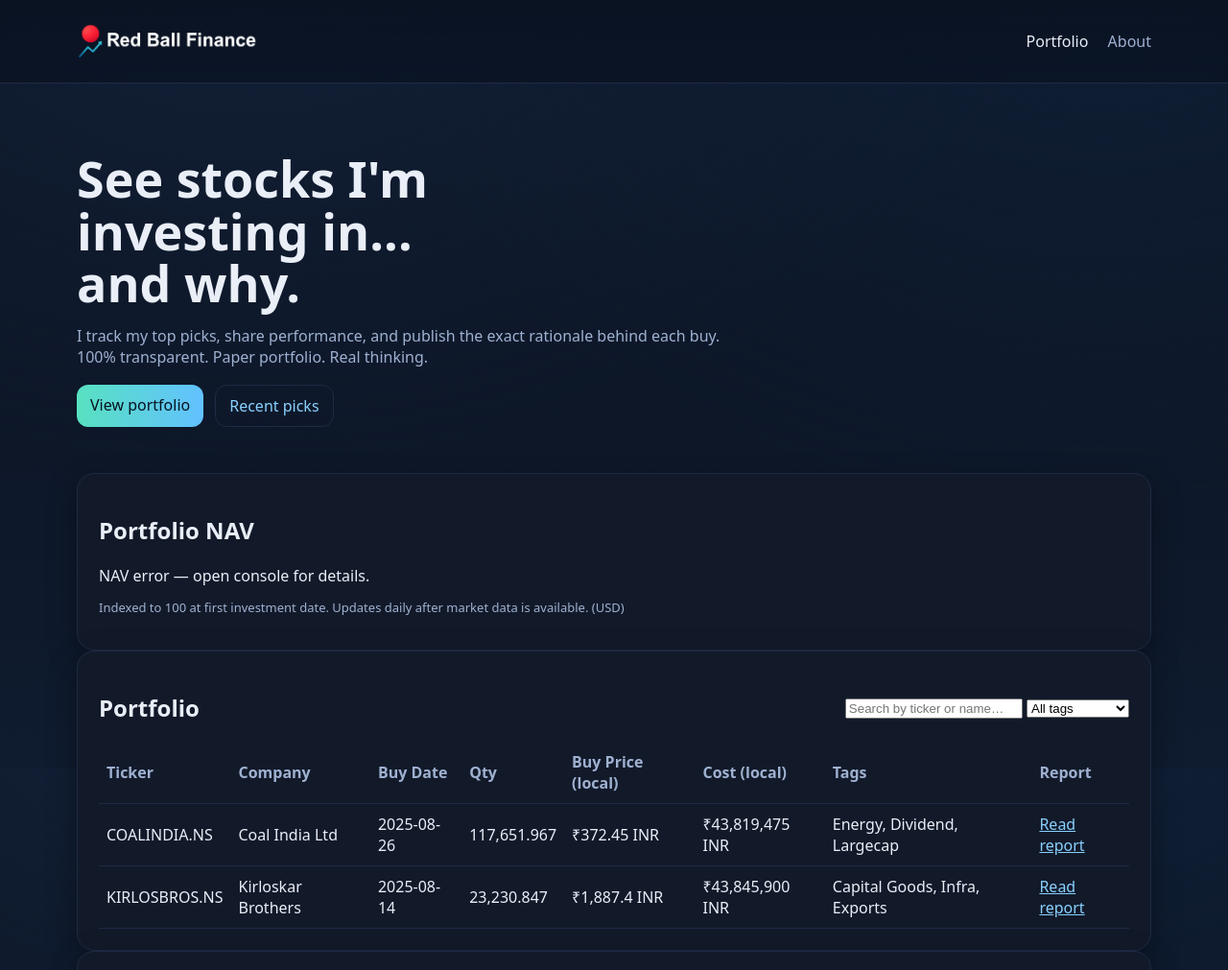
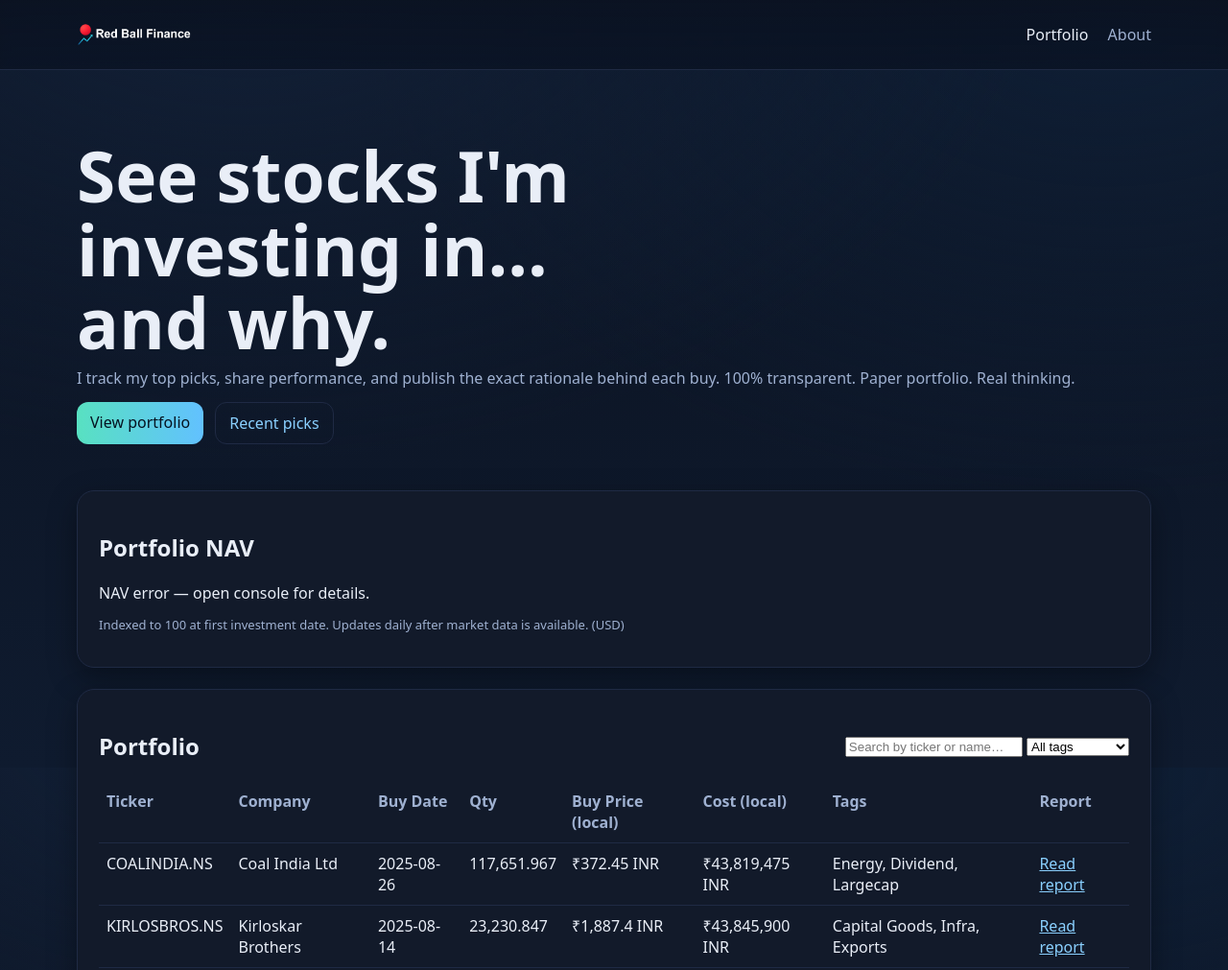
Before and after one commit to aryapanjwani7-coder/redballfinance, a plain HTML site: page index.html in a window 1280 px wide. Shown: the top 1011 px of the page at 96% size. Drawn offline with nearby package versions, Linux system fonts and the light colour scheme.

Commit message:
Update styles.css

```diff
--- a/styles.css
+++ b/styles.css
@@ -1,12 +1,12 @@
 /* --- Theme tokens --- */
 :root{
-  --bg-1:#0b1220;   /* deep navy */
-  --bg-2:#0f1b2f;   /* slightly lighter navy */
+  --bg-1:#0b1220;
+  --bg-2:#0f1b2f;
   --card:#121a2a;
   --border:#1f2a44;
   --text:#e9eef7;
   --muted:#9fb1d1;
-  --link:#8ad0ff;   /* link color */
+  --link:#8ad0ff;
   --link-hover:#b6e3ff;
   --accent:#62c1ff;
   --green:#00d09c;
@@ -14,7 +14,6 @@
   --shadow:0 10px 30px rgba(0,0,0,.35);
 }
 
-/* Smooth site-wide gradient (fixes the sharp background cut) */
 html,body{height:100%}
 body{
   margin:0;
@@ -27,15 +26,10 @@ body{
   font-family: ui-sans-serif, system-ui, -apple-system, Segoe UI, Roboto, "Helvetica Neue", Arial, "Apple Color Emoji","Segoe UI Emoji";
 }
 
-/* Containers & cards */
 .container{max-width:1120px;margin:0 auto;padding:24px}
-.card{
-  background:var(--card);
-  border:1px solid var(--border);
-  border-radius:18px;
-  padding:22px 22px;
-  box-shadow:var(--shadow);
-}
+
+/* Add breathing room between stacked cards */
+.card{margin:0 0 22px 0;background:var(--card);border:1px solid var(--border);border-radius:18px;padding:22px 22px;box-shadow:var(--shadow)}
 .card.soft{padding:16px 18px}
 .section-head{display:flex;align-items:center;justify-content:space-between;gap:16px}
 
@@ -47,24 +41,32 @@ body{
   border-bottom:1px solid var(--border);
 }
 .header-inner{display:flex;align-items:center;justify-content:space-between}
-.logo{height:38px;width:auto;display:block}
+.logo-wrap{display:block;line-height:0}
+/* Make the logo ~15% of the container width, without changing header height */
+.logo{width:15%;min-width:120px;max-width:220px;height:auto;display:block}
 .nav a{margin-left:16px;text-decoration:none;color:var(--muted)}
 .nav a.active{color:var(--text)}
 .nav a:hover{color:var(--link-hover)}
 
-/* Hero */
+/* Hero — two-column on desktop, stacked on mobile */
 .hero{padding:48px 0}
-.hero h1{font-size:52px;line-height:1.05;margin:0 0 10px}
-.hero-sub{color:var(--muted);max-width:680px}
-.hero-cta{display:flex;gap:12px;margin-top:18px}
+.hero-grid{display:grid;grid-template-columns:1.2fr 1fr;align-items:center;gap:32px}
+.hero h1{font-size:73px; /* ~40% bigger than 52px */ line-height:1.05;margin:0 0 8px}
+.hero-sub{color:var(--muted);margin:0 0 14px}
+.hero-cta{display:flex;gap:12px;margin-top:12px}
 .btn{border-radius:12px;padding:10px 14px;border:1px solid var(--border);text-decoration:none}
 .btn.primary{background:linear-gradient(90deg,#58e1c1,#62c1ff);color:#051321;border:none}
 .btn.ghost{color:var(--link);background:transparent}
 
+@media (max-width: 880px){
+  .hero-grid{grid-template-columns:1fr}
+  .logo{width:28%;max-width:220px}
+}
+
 /* Table */
 .table-wrap{overflow:auto}
 table{width:100%;border-collapse:collapse}
-th,td{padding:10px 8px;border-bottom:1px solid var(--border);text-align:left}
+th,td{padding:10px 8px;border-bottom:1px solid var(--border);text-align:left;vertical-align:top}
 thead th{color:var(--muted);font-weight:600}
 
 /* Grid cards */
@@ -72,10 +74,10 @@ thead th{color:var(--muted);font-weight:600}
 .card-link{text-decoration:none;color:inherit;display:block}
 .card-link:hover{outline:1px solid var(--border)}
 
-/* Links — remove purple visited state */
+/* Links — keep visited color same (no purple) */
 a{color:var(--link)}
 a:hover{color:var(--link-hover)}
-a:visited{color:var(--link)} /* <— fix the purple visited color */
+a:visited{color:var(--link)}
 
 /* Misc */
 .meta{color:var(--muted);font-size:14px}
@@ -88,3 +90,9 @@ a:visited{color:var(--link)} /* <— fix the purple visited color */
 /* Stock page */
 .stock-header{display:flex;align-items:center;justify-content:space-between}
 .prose p{line-height:1.6}
+
+/* Footer */
+.site-footer{border-top:1px solid var(--border);margin-top:10px}
+.footer-inner{display:flex;align-items:center;justify-content:space-between}
+.footer-inner a{color:var(--muted)}
+.footer-inner a:hover{color:var(--link-hover)}
```
